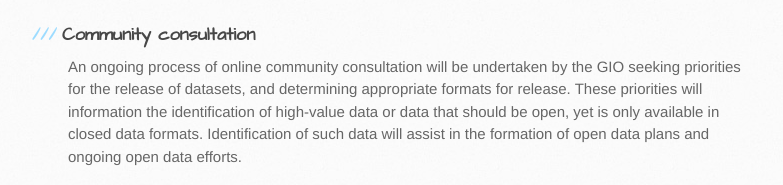
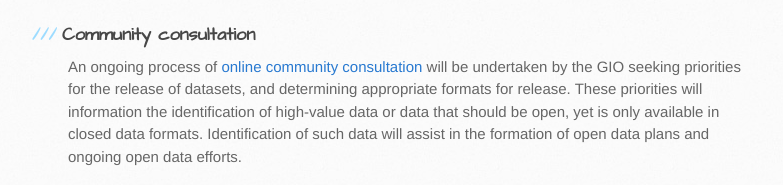
Before and after one commit to gbinal/opendatapolicy, a plain HTML site: page index.html in a window 1280 px wide. Shown: the part 3632-3817 px from the top of the page, without its empty margins (102-885 px from the left). Drawn offline with Linux system fonts and the light colour scheme; a web font is replaced by a local one.

Commit message:
Update index.html

```diff
--- a/index.html
+++ b/index.html
@@ -140,7 +140,7 @@
 			<p>Open data plans should be considered as part of procurement processes. The costs of extraction to new systems should in future be included in the overall project costings. The cost of creating macros and the other software to automate extraction of data from existing computer systems is expected to be minimal for systems developed in recent years.</p>
 
 			<h3 id="communityconsultation"><span class="octicon octicon-link">Community consultation</h3>
-			<p>An ongoing process of online community consultation will be undertaken by the GIO seeking priorities for the release of datasets, and determining appropriate formats for release. These priorities will information the identification of high-value data or data that should be open, yet is only available in closed data formats. Identification of such data will assist in the formation of open data plans and ongoing open data efforts.</p>
+			<p>An ongoing process of <a href="http://gio.act.gov.au/dataset-consultation/">online community consultation</a> will be undertaken by the GIO seeking priorities for the release of datasets, and determining appropriate formats for release. These priorities will information the identification of high-value data or data that should be open, yet is only available in closed data formats. Identification of such data will assist in the formation of open data plans and ongoing open data efforts.</p>
 
 			<h2 id="considerations"><span class="octicon octicon-link">Considerations</h2>
 
```
